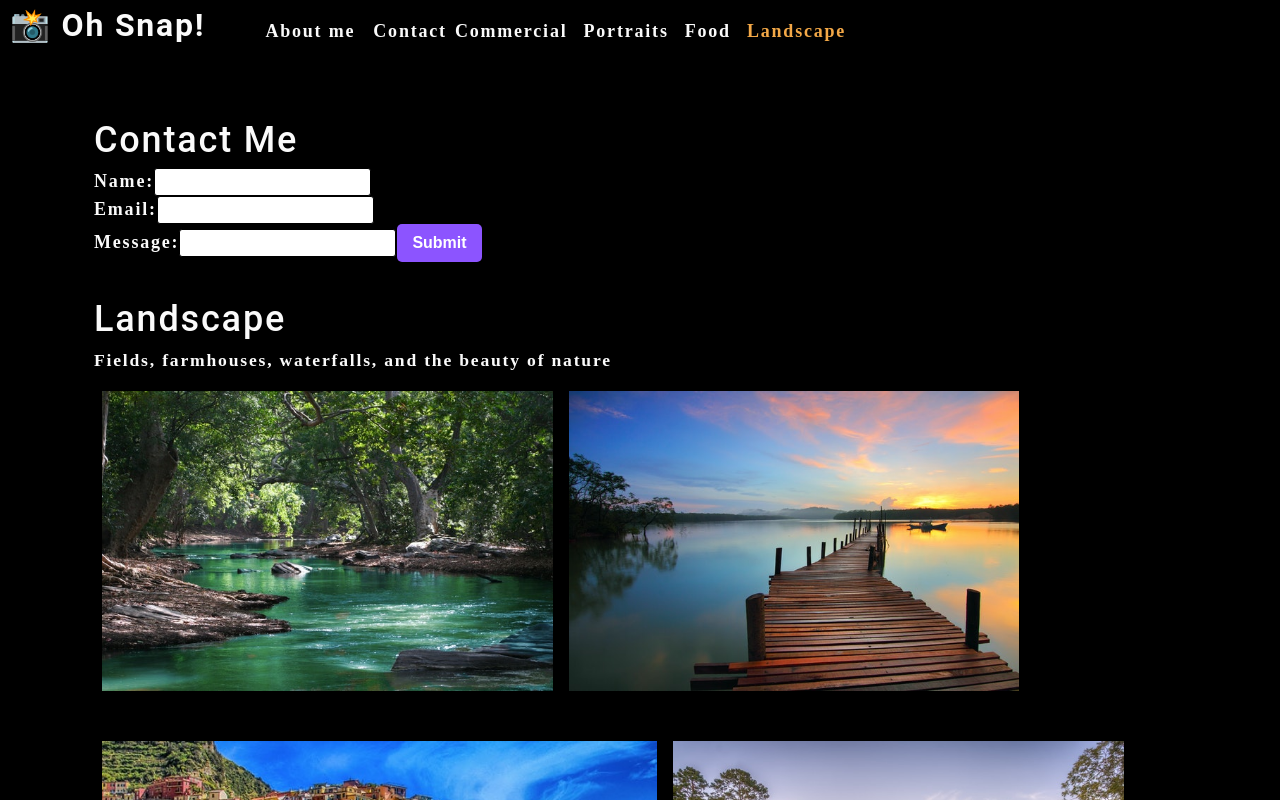
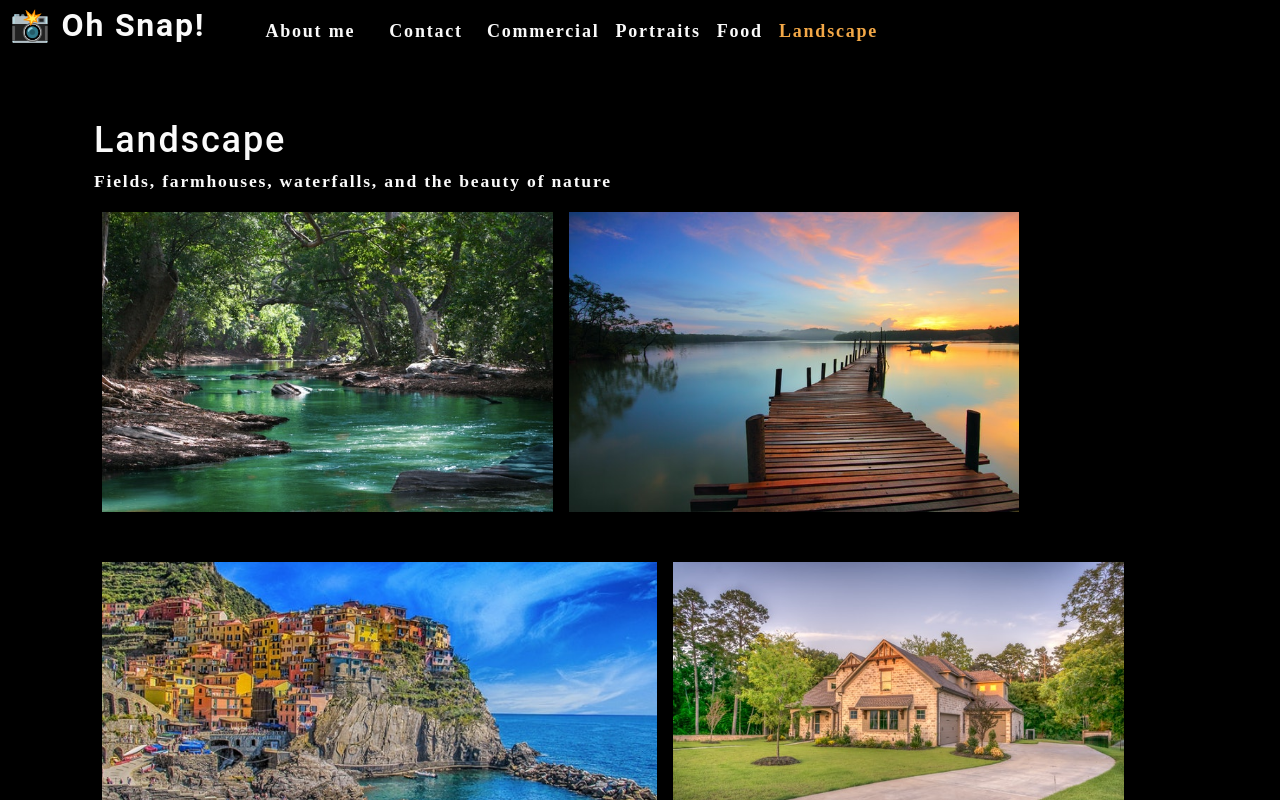
Before and after one commit to bibo1011/photo-port, a React (Create React App) app: page / in a window 1280 px wide. Shown: the top 800 px of the page. Built offline with nearby package versions, Linux system fonts and the light colour scheme.

Commit message:
update nav component

```diff
--- a/src/App.js
+++ b/src/App.js
@@ -6,6 +6,7 @@
 import './App.css';
 
 function App() {
+  const [contactSelected, setContactSelected] = useState(false);
   const [categories] = useState([
     {
       name: 'commercial',
@@ -22,16 +23,30 @@
       <Nav
         categories={categories}
         setCurrentCategory={setCurrentCategory}
-        currentCategory={currentCategory}>
+        currentCategory={currentCategory}
+        contactSelected={contactSelected}
+        setContactSelected={setContactSelected}
+      ></Nav>
+      <main>
+        {!contactSelected ? (
+          <>
 
-      </Nav>
-      <main>
-        <div>
+            <Gallery currentCategory={currentCategory}></Gallery>
+            <About></About>
+          </>
+        ) : (<ContactForm></ContactForm>)
+        }
+
+        {/* conditional statement is equivalent above */}
+        {/* if(!contactSelected) {
+          <>
+            <Gallery currentCategory={currentCategory}></Gallery>
+            <About></About>
+          </>
+        } else {
           <ContactForm></ContactForm>
-          <Gallery currentCategory={currentCategory}></Gallery>
-          <About></About>
+        } */}
 
-        </div>
       </main>
     </div>
   );
--- a/src/components/Contact/index.js
+++ b/src/components/Contact/index.js
@@ -1,18 +1,39 @@
 import React, { useState } from 'react';
+import { validateEmail } from '../../utils/helpers';
 
 function ContactForm() {
-    const [formState, setFormState] = useState({name: '', email: '', message: ''});
-    const {name, email, message} = formState;
+    const [formState, setFormState] = useState({ name: '', email: '', message: '' });
+    const { name, email, message } = formState;
+    const [errorMessage, setErrorMessage] = useState('');
+    // isValid conditional statement
+
 
     function handleChange(e) {
-        setFormState({...formState, [e.target.name]: e.target.value })
-
+        if (e.target.name === 'email') {
+            const isValid = validateEmail(e.target.value);
+            console.log(isValid)
+            if (!isValid) {
+                setErrorMessage('Your email is invalid.');
+                // } else {
+                //     setErrorMessage('');
+            } else {
+                if (!e.target.value.length) {
+                    setErrorMessage(`${e.target.name} is required.`);
+                } else {
+                    setErrorMessage('');
+                }
+            }
+        }
+        if (!errorMessage) {
+            setFormState({ ...formState, [e.target.name]: e.target.value })
+        }
+        console.log('errorMessage', errorMessage);
         // setFormState(
         //     {...formState, name: e.target.value},
         // )
     }
     console.log(formState)
-    function handleSubmit(e){
+    function handleSubmit(e) {
         e.preventDefault();
         console.log(formState);
     }
@@ -23,17 +44,31 @@
                 {/* // name input */}
                 <div>
                     <label htmlFor="name">Name:</label>
-                    <input type="text" name="name" onChange={handleChange} defaultValue={name}/>
+                    <input type="text" name="name" onBlur={handleChange} defaultValue={name} />
                 </div>
                 {/* // email input */}
                 <div>
                     <label htmlFor="email">Email:</label>
-                    <input type="text" name="email" onChange={handleChange} defaultValue={email}/>
+                    <input type="text" name="email" onBlur={handleChange} defaultValue={email} />
                 </div>
                 {/* // message text area */}
                 <div>
                     <label htmlFor="name">Message:</label>
-                    <input textarea name="message" rows="5" onChange={handleChange} defaultValue={message}/>
+                    <textarea name="message" rows="5" onBlur={handleChange} defaultValue={message} />
+
+                    {errorMessage && (
+                        <div>
+                            <p className="error-text">{errorMessage}</p>
+                        </div>
+                    )}
+
+                    {/* conditional statement is the same above. */}
+                    {/* if(errorMessage) {
+                        <div>
+                            <p className="error-text">{errorMessage}</p>
+                        </div>
+                    } */}
+
                     <button type="submit">Submit</button>
                 </div>
             </form>
--- a/src/components/Nav/index.js
+++ b/src/components/Nav/index.js
@@ -7,6 +7,8 @@
         categories = [],
         setCurrentCategory,
         currentCategory,
+        contactSelected,
+        setContactSelected
     } = props
 
     useEffect(() => {
@@ -18,33 +20,20 @@
         <header className="flex-row px-1">
             <h2>
                 <a data-testid="link" href="/">
-                    <span role="img" aria-label="camera">
-                        {" "}
-                📸
-              </span>{" "}
-              Oh Snap!
-            </a>
+                    <span role="img" aria-label="camera">{" "}📸</span>{" "}Oh Snap!
+                </a>
             </h2>
             <nav>
                 <ul className="flex-row">
                     <li className="mx-2">
-                        <a data-testid="about"
-                            href="#about"
-                        >
-                            About me
-                </a>
+                        <a data-testid="about" href="#about" onClick={() => setContactSelected(false)}>About me</a>
                     </li>
-                    <li>
-                        <span>Contact</span>
+                    <li className={`mx-2 ${contactSelected && 'navActive'}`}>
+                        <span onClick={() => {setContactSelected(true) }}>Contact</span>
                     </li>
                     {categories.map((category) => (
-                        <li className={`mx-1 ${currentCategory.name === category.name && 'navActive'
-                            }`} key={category.name}>
-                            <span
-                                onClick={() => {
-                                    setCurrentCategory(category)
-                                }}
-                            >
+                        <li className={`mx-1 ${currentCategory.name === category.name && !contactSelected && 'navActive'}`} key={category.name}>
+                            <span onClick={() => {setContactSelected(false); setCurrentCategory(category) }}>
                                 {capitalizeFirstLetter(category.name)}
                             </span>
                         </li>
```
